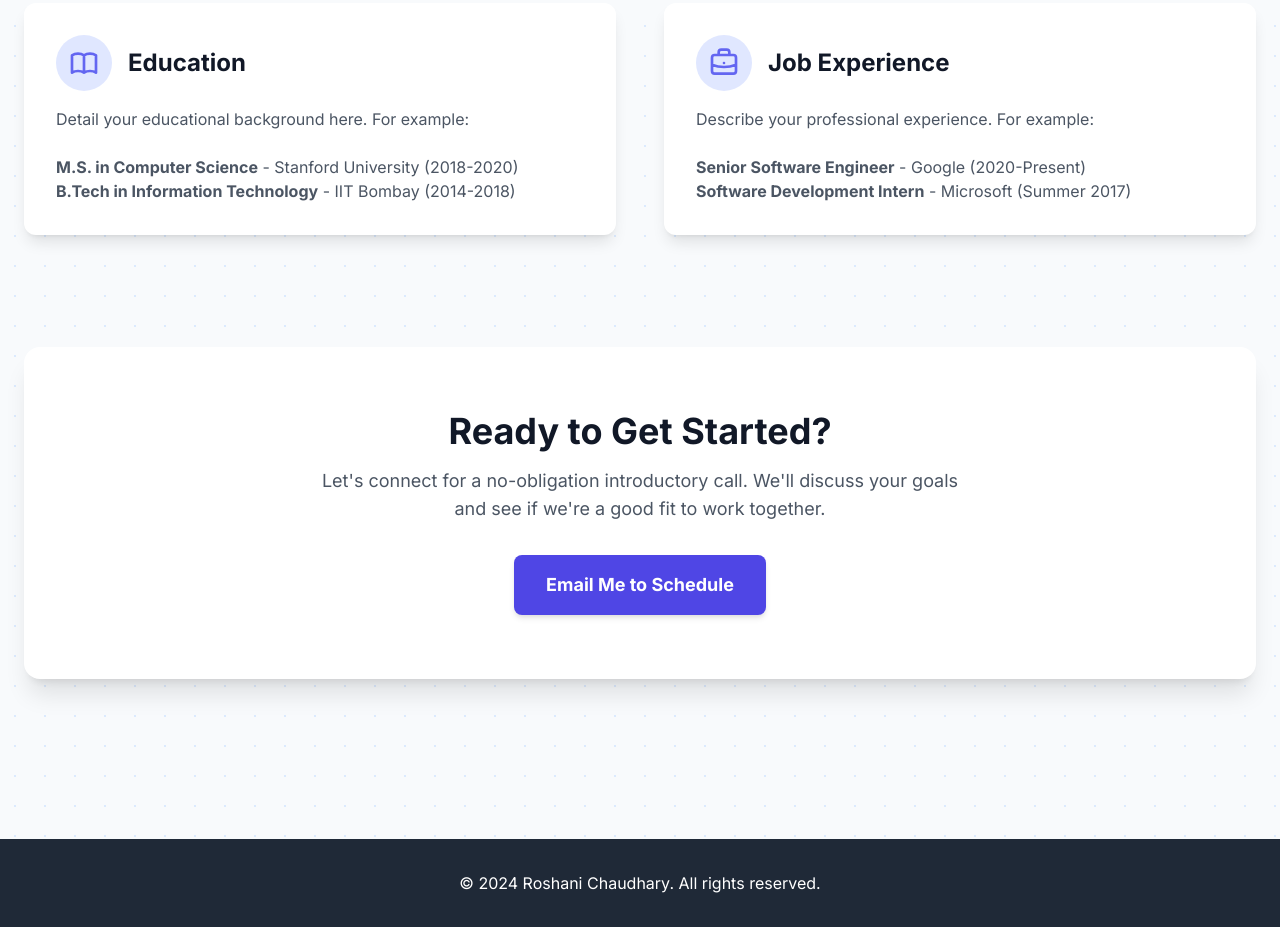
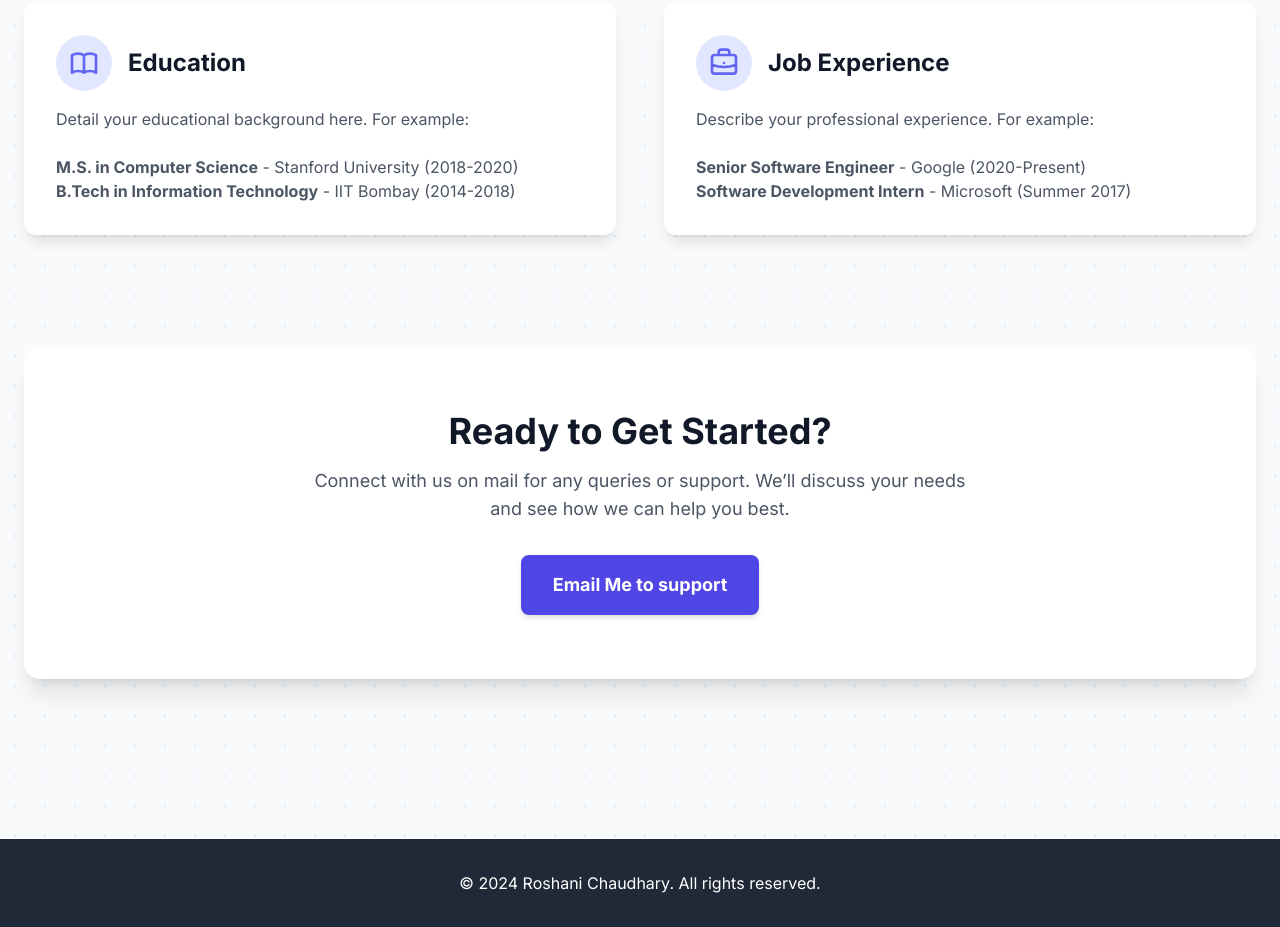
Before and after one commit to Ashirwad2004/1-1-session-, a plain HTML site: page frotend.html in a window 1280 px wide. Shown: the part 979-1906 px from the top of the page. Drawn offline with nearby package versions, Linux system fonts and the light colour scheme.

Commit message:
mail intregration

```diff
--- a/assets/css/assets/js/app.js
+++ b/assets/css/assets/js/app.js
@@ -106,7 +106,7 @@ document.addEventListener('DOMContentLoaded', () => {
 
         const options = {
             "key": "YOUR_KEY_ID",
-            "amount": 39900,
+            "amount": 399.00,
             "currency": "INR",
             "name": "1:1 Session Booking",
             "description": "Expert Consultation Session",
--- a/frotend.html
+++ b/frotend.html
@@ -170,11 +170,11 @@
         <section id="contact" class="bg-white dark:bg-gray-800 rounded-2xl shadow-xl p-8 md:p-16 text-center" data-aos="zoom-in">
             <h2 class="text-3xl md:text-4xl font-bold text-gray-900 dark:text-white">Ready to Get Started?</h2>
             <p class="mt-4 text-lg text-gray-600 dark:text-gray-400 max-w-2xl mx-auto">
-                Let's connect for a no-obligation introductory call. We'll discuss your goals and see if we're a good fit to work together.
+                Connect with us on mail for any queries or support. We’ll discuss your needs and see how we can help you best.
             </p>
             <div class="mt-8">
-                <a href="mailto:youremail@example.com" class="bg-indigo-600 text-white font-bold px-8 py-4 rounded-lg cta-button text-lg inline-block">
-                    Email Me to Schedule
+                <a href="mailto:ashirwassatyam@gmail.com" class="bg-indigo-600 text-white font-bold px-8 py-4 rounded-lg cta-button text-lg inline-block">
+                    Email Me to support
                 </a>
             </div>
         </section>
```
